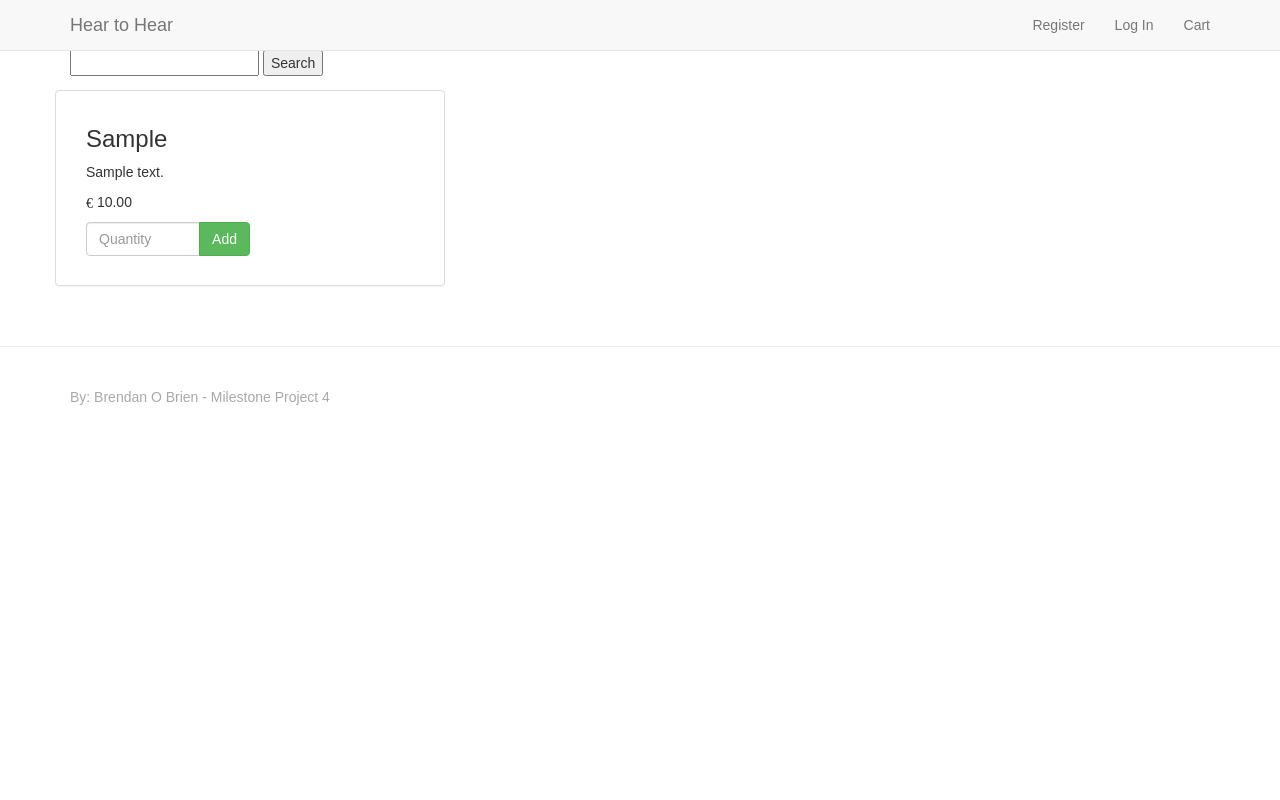
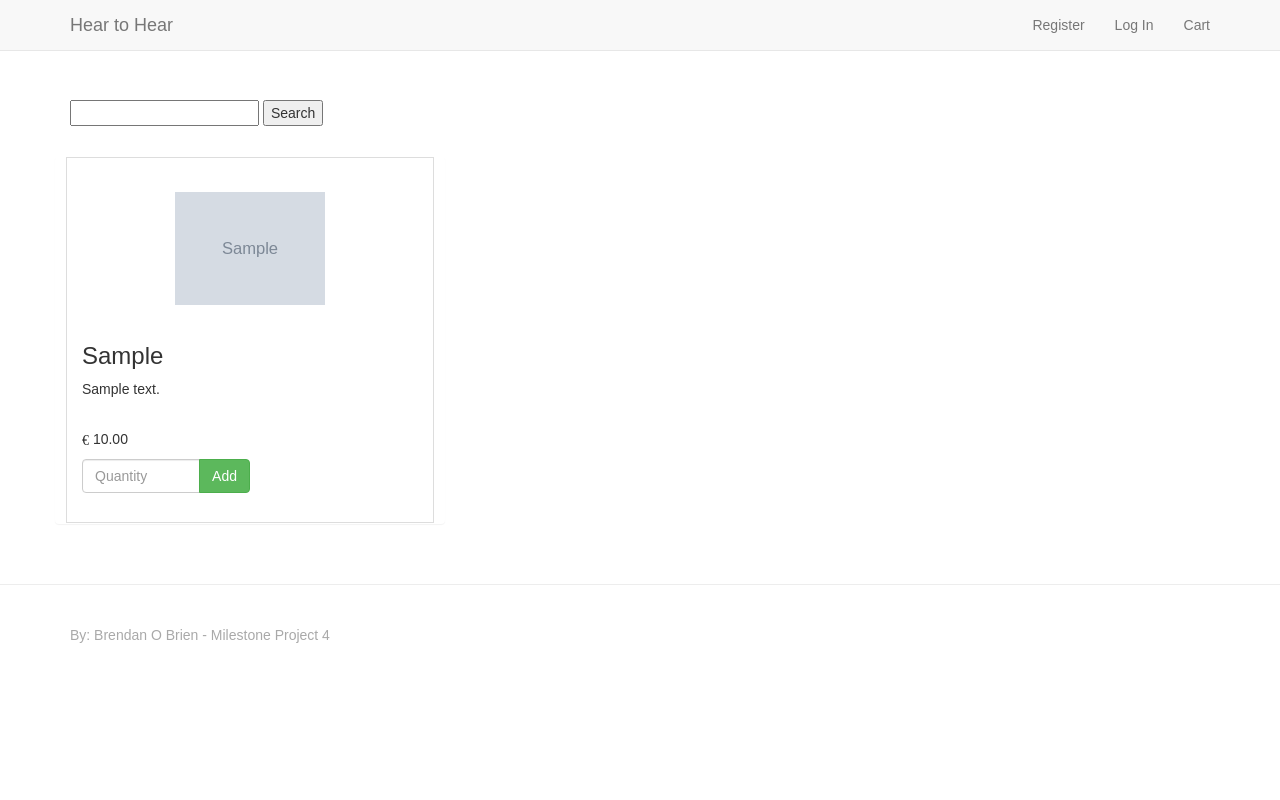
Before and after one commit to Bren08/Hear_to_Hear_updated, a Django app: page / in a window 1280 px wide. Run offline with Django 3.2, Linux system fonts and the light colour scheme; tables that the repository leaves empty hold one stand-in row (values such as "Sample post"); grey boxes marked "Sample" are stand-in pictures; some libraries are stand-ins or nearby versions; some web fonts are replaced.

Commit message:
Updated css styling to improve visibility of page

```diff
--- a/static/css/custom.css
+++ b/static/css/custom.css
@@ -1,6 +1,6 @@
 body {
     font-family: Arial;
-    padding-top: 50px;
+    padding-top: 100px;
 }
 
 form {
@@ -22,3 +22,57 @@ footer {
 .accountform {
     padding-top: 20px;
 }
+
+/* Cart icon info & colour for different browsers */
+
+.badge {
+    padding-left: 9px;
+    padding-right: 9px;
+    -webkit-border-radius: 9px;
+    -moz-border-radius: 9px;
+    border-radius: 9px;
+}
+
+.label-warning[href],
+.badge-warning[href] {
+    background-color: #c67605;
+}
+
+/* Product image */
+
+.product {
+    background-size: contain;
+    background-position: center center;
+    background-repeat: no-repeat;
+    width: 150px;
+    height: 150px;
+    margin: 0 auto;
+}
+
+/* Product description */
+
+caption p {
+    word-wrap: break-word;
+}
+
+.row.row-flex {
+    display: flex;
+    flex-wrap: wrap;
+    margin-top: 30px;
+}
+
+.product-description {
+    min-height: 40px;
+}
+
+/* Custom Bootstrap */
+
+.panel-default {
+    border-color: transparent;
+    padding: 0 10px;
+}
+
+.panel-body {
+    height: 100%;
+    border: 1px solid #ddd;
+}
```
